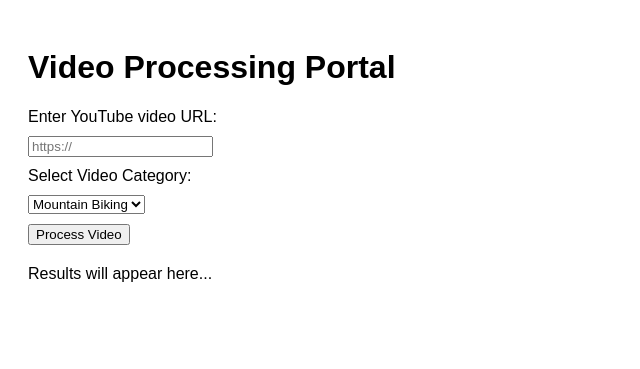
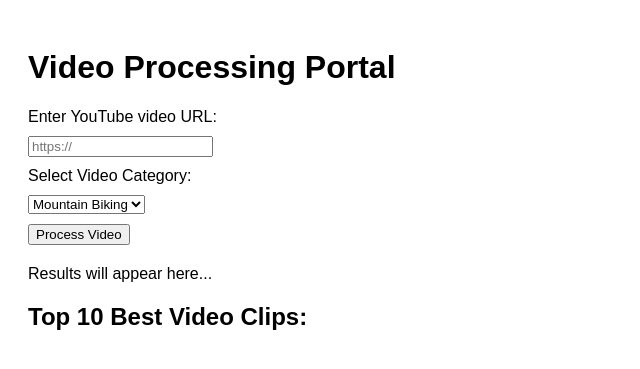
Before and after one commit to jjschwab/myflaskapp, a Flask app: page / in a window 1280 px wide. Shown: the top 369 px of the page, without its empty margins (0-640 px from the left). Run offline with Flask 3, Linux system fonts and the light colour scheme; parts of the project's set-up code (start-up, migrations or seed data) failed here and were passed over.

Commit message:
Update index.html

```diff
--- a/templates/index.html
+++ b/templates/index.html
@@ -26,6 +26,7 @@
         <button type="button" onclick="processVideo()">Process Video</button>
     </form>
     <div id="results">Results will appear here...</div>
+    <h2>Top 10 Best Video Clips:</h2> <!-- Header for the top video clips section -->
 
     <script>
         async function processVideo() {
```
